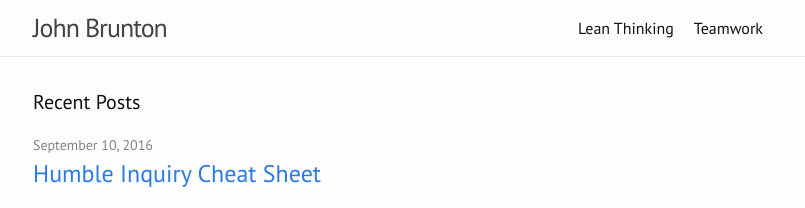
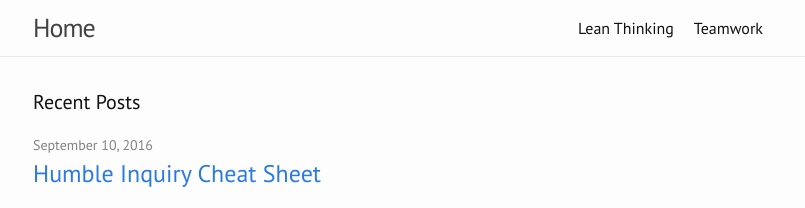
Before and after one commit to jbrunton/jbrunton.com, a Jekyll site: the page built from index.html, in a window 1280 px wide. Shown: the top 208 px of the page, without its empty margins (237-1042 px from the left). Built offline with Jekyll 4.4.1, drawn with Linux system fonts in a browser that asks for light colours; nearby versions of some CDN libraries.

Commit message:
Close #137 – rename home link as 'Home'

```diff
--- a/_includes/header.html
+++ b/_includes/header.html
@@ -2,7 +2,7 @@
 
   <div class="wrapper">
 
-    <a class="site-title" href="{{ site.baseurl }}/">{{ site.title }}</a>
+    <a class="site-title" href="{{ site.baseurl }}/">Home</a>
 
     <nav class="site-nav">
       <a href="#" class="menu-icon">
```
